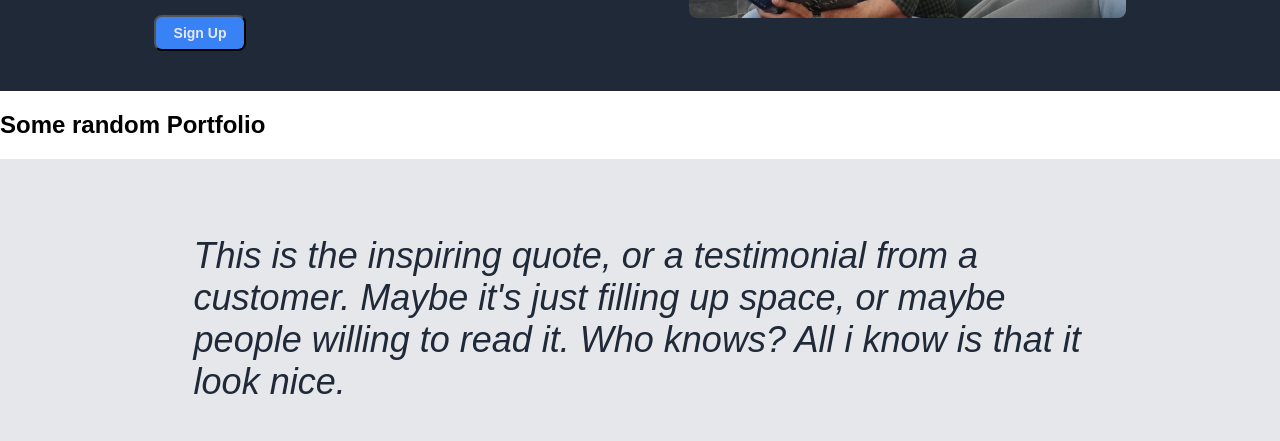
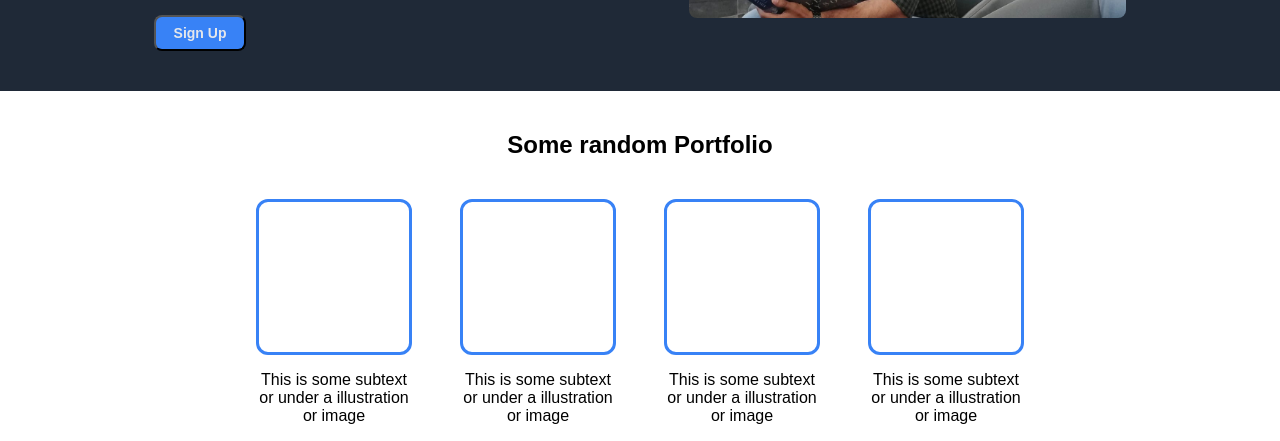
Before and after one commit to Shayas-Ashraf/odin-landing-page, a plain HTML site: page index.html in a window 1280 px wide. Shown: the part 359-800 px from the top of the page. Drawn offline with Linux system fonts and the light colour scheme.

Commit message:
Added portfolio section and completed the Project as per design

```diff
--- a/index.html
+++ b/index.html
@@ -31,7 +31,22 @@
     <section class="info">
         <h2>Some random Portfolio</h2>
         <section class="info-div">
-
+            <div class="box-info">
+                <div class="box"></div>
+                <p>This is some subtext or under a illustration or image</p>
+            </div>
+            <div class="box-info">
+                <div class="box"></div>
+                <p>This is some subtext or under a illustration or image</p>
+            </div>
+            <div class="box-info">
+                <div class="box"></div>
+                <p>This is some subtext or under a illustration or image</p>
+            </div>
+            <div class="box-info">
+                <div class="box"></div>
+                <p>This is some subtext or under a illustration or image</p>
+            </div>
         </section>
     </section>
     <section class="quote">
--- a/styles/style.css
+++ b/styles/style.css
@@ -75,6 +75,35 @@ img {
     border-radius: 8px;
 }
 
+.info {
+    padding: 40px 20%;
+}
+.info h2 {
+    text-align: center;
+    margin: 0;
+}
+.info-div{
+    margin-top: 40px;
+    display: flex;
+    justify-content: space-between;
+    align-items: center;
+}
+.box-info {
+    display: flex;
+    flex-direction: column;
+    justify-content: center;
+    align-items: center;
+}
+.box-info p {
+    width: 150px;
+    text-align: center;
+}
+.box {
+    border: 3px solid #3882f6;
+    height: 150px;
+    width: 150px;
+    border-radius: 12px;
+}
 .quote{
     padding: 40px 12%;
     background-color: #e5e7eb;
```
